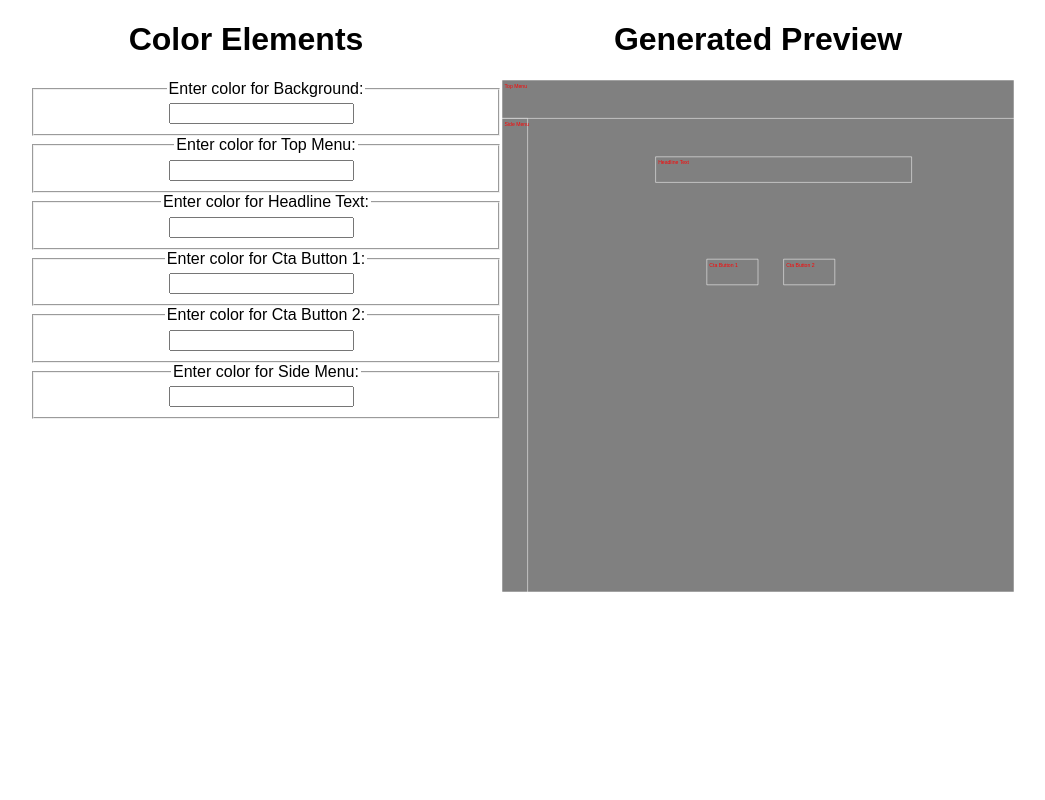
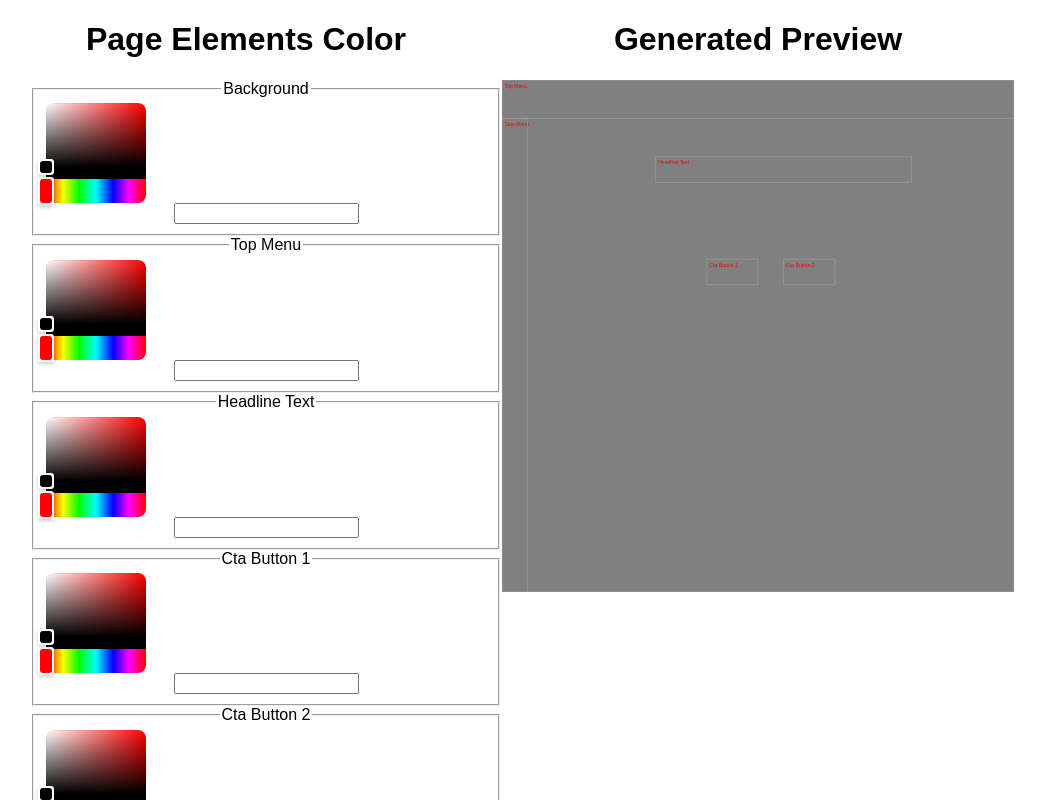
Before and after one commit to yifeiw-dc/previewrender, a React (Create React App) app: page / in a window 1280 px wide. Shown: the top 800 px of the page, without its empty margins (10-1055 px from the left). Built offline with nearby package versions, Linux system fonts and the light colour scheme.

Commit message:
add a color picker

```diff
--- a/package.json
+++ b/package.json
@@ -12,6 +12,7 @@
   "devDependencies": {
     "eslint": "^5.16.0",
     "eslint-plugin-react": "^7.28.0",
+    "react-colorful": "^5.5.1",
     "typescript": "3.3.3"
   },
   "scripts": {
--- a/src/ColorElement.js
+++ b/src/ColorElement.js
@@ -1,4 +1,5 @@
 import React from "react";
+import { HexColorPicker, HexColorInput } from "react-colorful";
 
 class ColorElement extends React.Component {
   constructor(props) {
@@ -7,27 +8,22 @@ class ColorElement extends React.Component {
   }
 
   handleChange(e) {
-    this.props.onUpdate(e.target.id, e.target.value);
+    this.props.onUpdate(this.props.colorElement.id, e);
   }
 
   render() {
-    const id = this.props.colorElement.id;
     const color = this.props.colorElement.color;
     const title = this.props.colorElement.title;
-    const style = {
-      backgroundColor: color,
-    };
+
     return (
-      <fieldset>
-        <legend>Enter color for {title}:</legend>
-        <input
-          id={id}
+      <fieldset className="small custom-pointers">
+        <legend>{title}</legend>
+        <HexColorPicker
+          color={color}
           onChange={this.handleChange} />
-        <span
-          style={style}
-        >
-        &nbsp;&nbsp;
-        </span>
+        <HexColorInput
+          color={color}
+          onChange={this.handleChange} />
       </fieldset>
     );
   }
--- a/src/PageElement.js
+++ b/src/PageElement.js
@@ -9,6 +9,7 @@ const PageElement = ({ id, title, coords, color }) => {
         points={points}
         stroke="white"
         strokeWidth="1"
+        strokeOpacity="0.3"
         fill={color}
       />
       <text
--- a/src/PreviewGenerator.js
+++ b/src/PreviewGenerator.js
@@ -37,7 +37,7 @@ class PreviewGenerator extends React.Component {
     return (
       <div>
         <div className="ColorElements inline">
-          <h1>Color Elements</h1>
+          <h1>Page Elements Color</h1>
           <ul>{colorElementsList}</ul>
         </div>
         <div className="PreviewRender inline">
--- a/src/styles.css
+++ b/src/styles.css
@@ -24,3 +24,20 @@ svg:not([fill]) {
 
 div.inline { float:left; }
 .clearBoth { clear:both; }
+
+.small .react-colorful {
+  width: 100px;
+  height: 100px;
+}
+
+/* Custom poiners */
+.custom-pointers .react-colorful__saturation-pointer {
+  width: 16px;
+  height: 16px;
+  border-radius: 3px;
+}
+.custom-pointers .react-colorful__hue-pointer,
+.custom-pointers .react-colorful__alpha-pointer {
+  width: 16px;
+  border-radius: 3px;
+}
```
Also changed, not shown: 1 other file (tests, documents, lock files or other folders).
